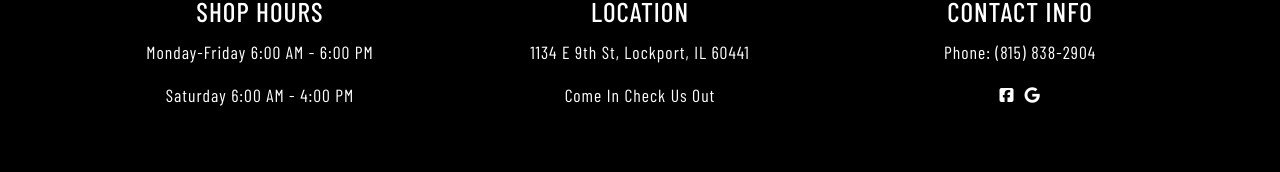
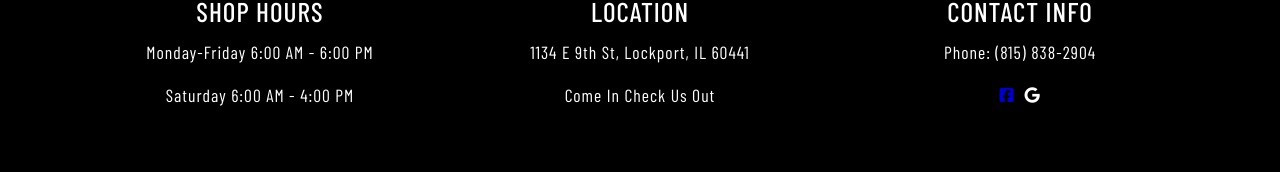
Before and after one commit to EddieOrozco/a-baits, a React (Create React App) app: page /antiques in a window 1280 px wide. In both pictures the pointer is over the icon 1006 px from the left and 8857 px from the top of the page. Shown: the part 8763-8935 px from the top of the page. Built offline with nearby package versions, Linux system fonts and the light colour scheme; a web font is replaced by a local one.

Commit message:
Hover color

```diff
--- a/src/components/layout/Footer.scss
+++ b/src/components/layout/Footer.scss
@@ -33,6 +33,9 @@ footer {
       .fab {
         padding: 5px;
         color: #fff;
+        &:hover {
+          color: #0000cc;
+        }
       }
     }
   }
```
